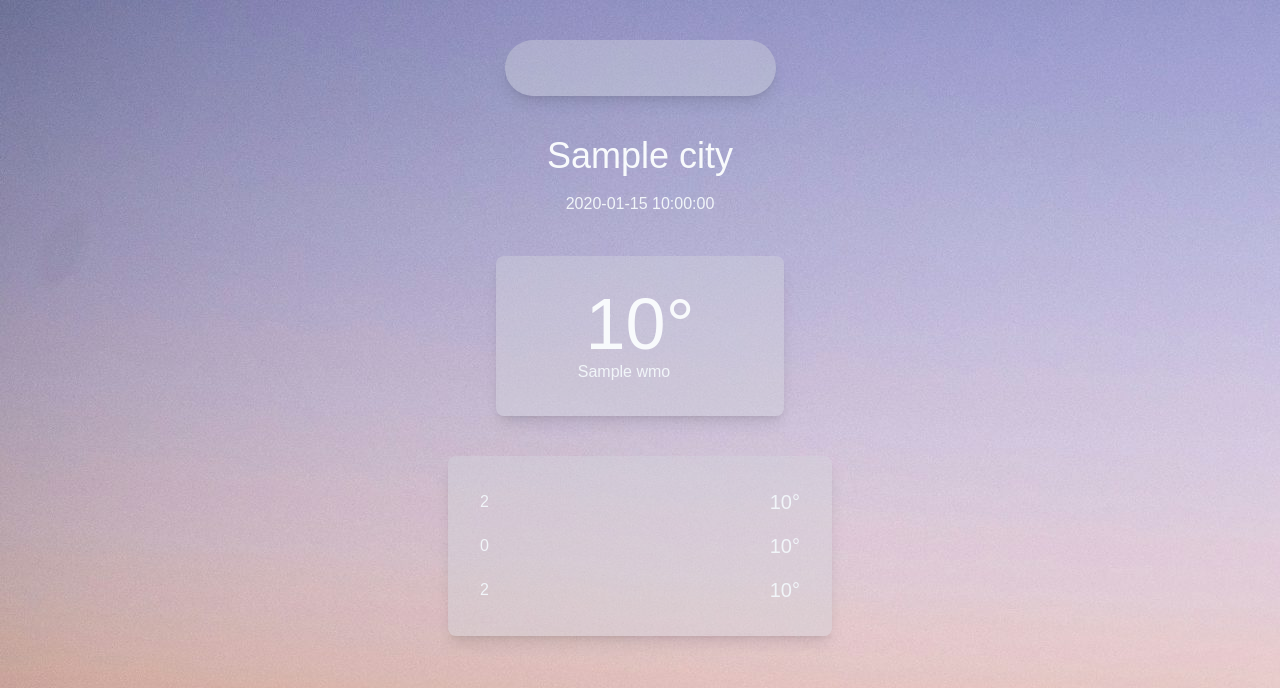
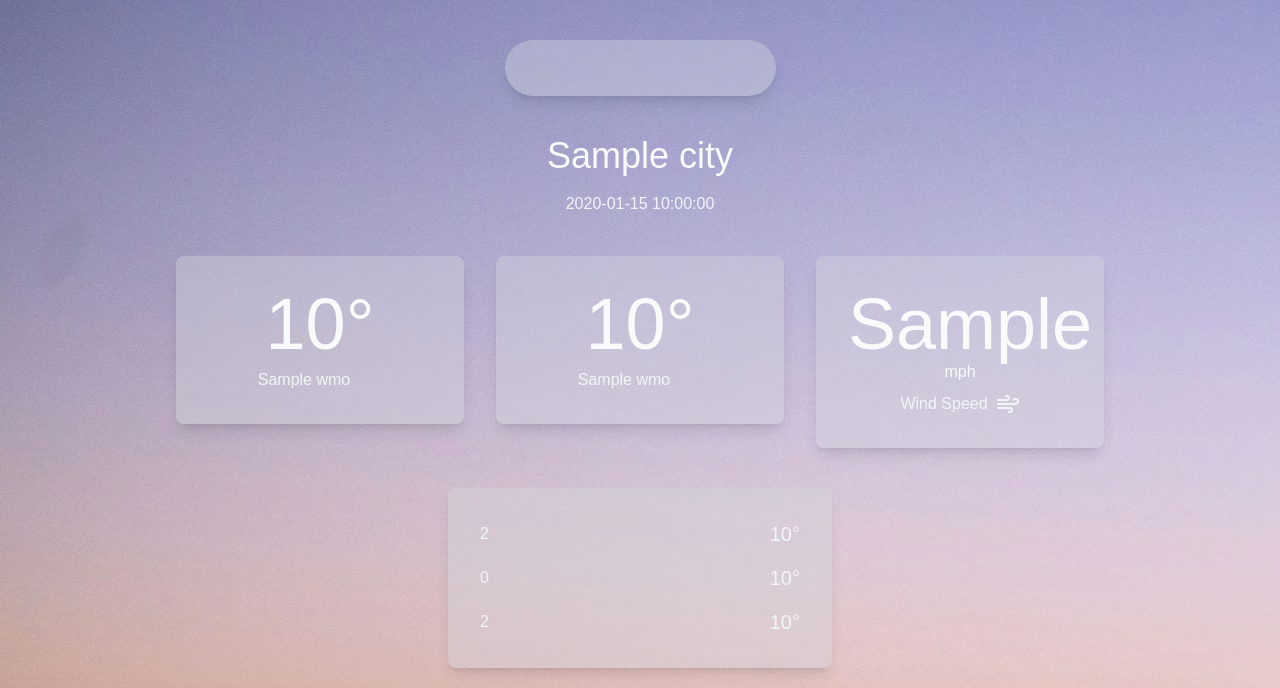
Before and after one commit to vangauthic/weather-app, a Flask app: template templates/index.html in a window 1280 px wide. Shown: the top 688 px of the page. Run offline with Flask 3, Linux system fonts and the light colour scheme; the template is opened without the code that fills it: most values are stand-ins (such as "Sample title", 1, 10 or a date in 2020); parts of the project's set-up code (start-up, migrations or seed data) failed here and were passed over; some libraries are stand-ins or nearby versions; some web fonts are replaced.

Commit message:
wind speed added

```diff
--- a/main.py
+++ b/main.py
@@ -33,6 +33,7 @@ def give_stats(weather_info: dict):
     icon = ICONS[wmo_code]
     lat = weather_info.get("lat")
     lng = weather_info.get("lng")
+    wind_speed = int(weather_info.get("wind_speed"))
     location = geolocator.reverse((lat, lng))
     city = location.raw["address"]["city"] + ", " + (STATE_CODES[location.raw["address"]["state"].upper()])
 
@@ -47,7 +48,8 @@ def give_stats(weather_info: dict):
         "time": time,
         "lat": lat,
         "lng": lng,
-        "icon": icon
+        "icon": icon,
+        "wind_speed": wind_speed,
     }
 
 @app.route('/', methods=['GET', 'POST'])
@@ -77,6 +79,7 @@ def splash_page():
         "city": info.get('city'),
         "time": info.get('time'),
         "main_icon": str(main_icon),
+        "wind_speed": info.get('wind_speed'),
     }
 
     return render_template(
@@ -108,6 +111,7 @@ def get_weather(location: str) -> dict:
     response = responses[0]
     temp = response.Current().Variables(0).Value()
     wmo = response.Current().Variables(8).Value()
+    wind_speed = response.Current().Variables(10).Value()
     hourly = response.Hourly()
     hourly_temperature_2m = hourly.Variables(0).ValuesAsNumpy()
     hourly_precipitation_probability = hourly.Variables(1).ValuesAsNumpy()
@@ -145,7 +149,8 @@ def get_weather(location: str) -> dict:
         "lat": lat,
         "next_12_temp": next_12_hour_temp,
         "next_12_precip": next_12_hour_precip,
-        "next_12_time": next_12_hour_time
+        "next_12_time": next_12_hour_time,
+        "wind_speed": wind_speed,
     }
 
 if __name__ == "__main__":
--- a/static/output.css
+++ b/static/output.css
@@ -579,12 +579,20 @@ video {
   width: 1.5rem;
 }
 
+.w-72 {
+  width: 18rem;
+}
+
 .max-w-72 {
   max-width: 18rem;
 }
 
 .max-w-96 {
   max-width: 24rem;
+}
+
+.items-start {
+  align-items: flex-start;
 }
 
 .items-center {
@@ -601,6 +609,12 @@ video {
 
 .gap-2 {
   gap: 0.5rem;
+}
+
+.space-x-8 > :not([hidden]) ~ :not([hidden]) {
+  --tw-space-x-reverse: 0;
+  margin-right: calc(2rem * var(--tw-space-x-reverse));
+  margin-left: calc(2rem * calc(1 - var(--tw-space-x-reverse)));
 }
 
 .rounded-full {
@@ -640,6 +654,10 @@ video {
 .py-4 {
   padding-top: 1rem;
   padding-bottom: 1rem;
+}
+
+.pb-2 {
+  padding-bottom: 0.5rem;
 }
 
 .pb-4 {
--- a/templates/index.html
+++ b/templates/index.html
@@ -21,8 +21,9 @@
         </h2>
     </div>
 
-    <div class="max-w-72 mx-auto mt-10 bg-gray-300 bg-opacity-40 backdrop-blur-16px p-8 rounded-lg shadow-lg">
-        <h1 class="text-center font-sfpro">
+    <div class="flex justify-center items-start space-x-8 mx-auto mt-10">
+        <div class="w-72 bg-gray-300 bg-opacity-40 backdrop-blur-16px p-8 rounded-lg shadow-lg">
+            <h1 class="text-center font-sfpro pb-2">
                 <p class="text-7xl text-slate-50">{{ data['temp'] }}°</p>
             </h1>
             <h2 class="text-center font-sfpro">
@@ -31,6 +32,34 @@
                     <i data-lucide="{{ data['main_icon'] }}" class="w-6 h-6"></i>
                 </p>
             </h2>
+        </div>
+
+        <div class="w-72 bg-gray-300 bg-opacity-40 backdrop-blur-16px p-8 rounded-lg shadow-lg">
+            <h1 class="text-center font-sfpro pb-2">
+                <p class="text-7xl text-slate-50">{{ data['temp'] }}°</p>
+            </h1>
+            <h2 class="text-center font-sfpro">
+                <p class="text-l text-slate-100 flex items-center justify-center gap-2">
+                    {{ data['wmo'] }}
+                    <i data-lucide="{{ data['main_icon'] }}" class="w-6 h-6"></i>
+                </p>
+            </h2>
+        </div>
+
+        <div class="w-72 bg-gray-300 bg-opacity-40 backdrop-blur-16px p-8 rounded-lg shadow-lg">
+            <h1 class="text-center font-sfpro pb-2">
+                <p class="text-slate-50">
+                    <span class="text-7xl">{{ data['wind_speed'] }}</span>
+                    <span class="text-l">mph</span>
+                </p>
+            </h1>
+            <h2 class="text-center font-sfpro">
+                <p class="text-l text-slate-100 flex items-center justify-center gap-2">
+                    Wind Speed
+                    <i data-lucide="wind" class="w-6 h-6"></i>
+                </p>
+            </h2>
+        </div>
     </div>
 
     <div class="max-w-96 mx-auto mt-10 bg-gray-300 bg-opacity-40 backdrop-blur-16px p-8 rounded-lg shadow-lg">
```
Lines whose indentation alone changed are shown as unchanged.
